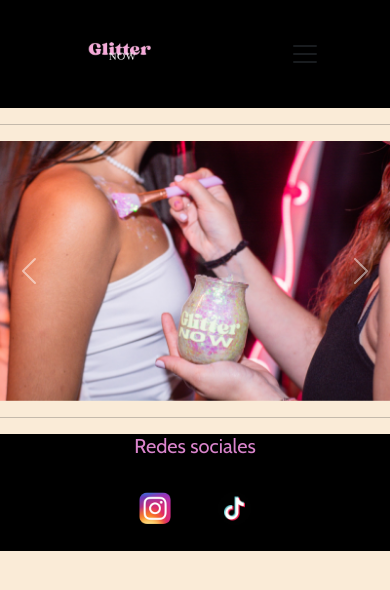
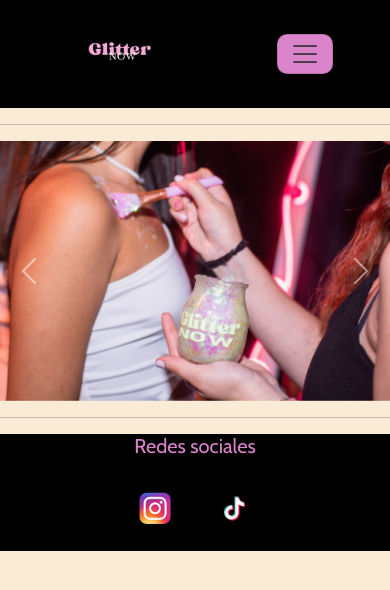
Before and after one commit to tobigonzalez99/PF-GonzalezTobias, a plain HTML site: page index.html in a window 390 px wide. Drawn offline with nearby package versions, Linux system fonts and the light colour scheme; a web font is replaced by a local one.

Commit message:
modifique color  menu hamburguesa

```diff
--- a/css/estilo.css
+++ b/css/estilo.css
@@ -14,6 +14,15 @@ body{
     display: flex !important;
     justify-content: space-around !important;
     align-items: center !important;
+}
+.menuHamburguesa{
+    background-color: #da84cc;
+    border-radius: 10px;
+}
+.menuHamburguesa:hover{
+    background-color: black;
+    border: 2px solid #da84cc;
+    border-radius: 10px;
 }
 .menuTexto{
     color: #da84cc;
--- a/index.html
+++ b/index.html
@@ -22,7 +22,7 @@
   <nav class="navbar navbar-expand-lg colorPropio">
     <div class="container-fluid nav">
       <a class="navbar"><img class="logo" src="./img/logoGlitterNow.jpg" alt="Logo GlitterNow"></a>
-      <button class="navbar-toggler" type="button" data-bs-toggle="collapse" data-bs-target="#navbarSupportedContent" aria-controls="navbarSupportedContent" aria-expanded="false" aria-label="Toggle navigation">
+      <button class="navbar-toggler menuHamburguesa" type="button" data-bs-toggle="collapse" data-bs-target="#navbarSupportedContent" aria-controls="navbarSupportedContent" aria-expanded="false" aria-label="Toggle navigation">
         <span class="navbar-toggler-icon"></span>
       </button>
       <div class="collapse navbar-collapse" id="navbarSupportedContent">
```
